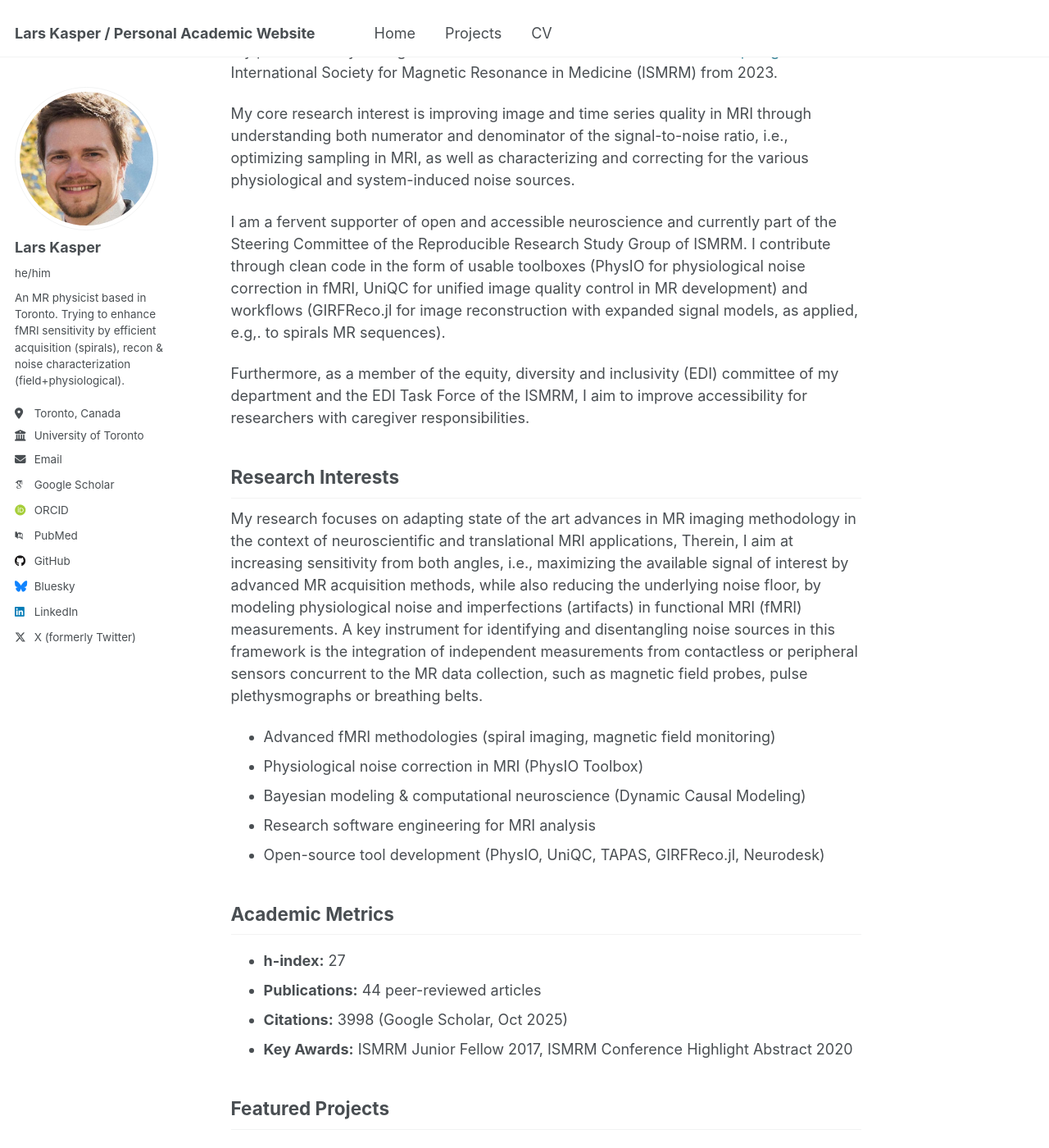
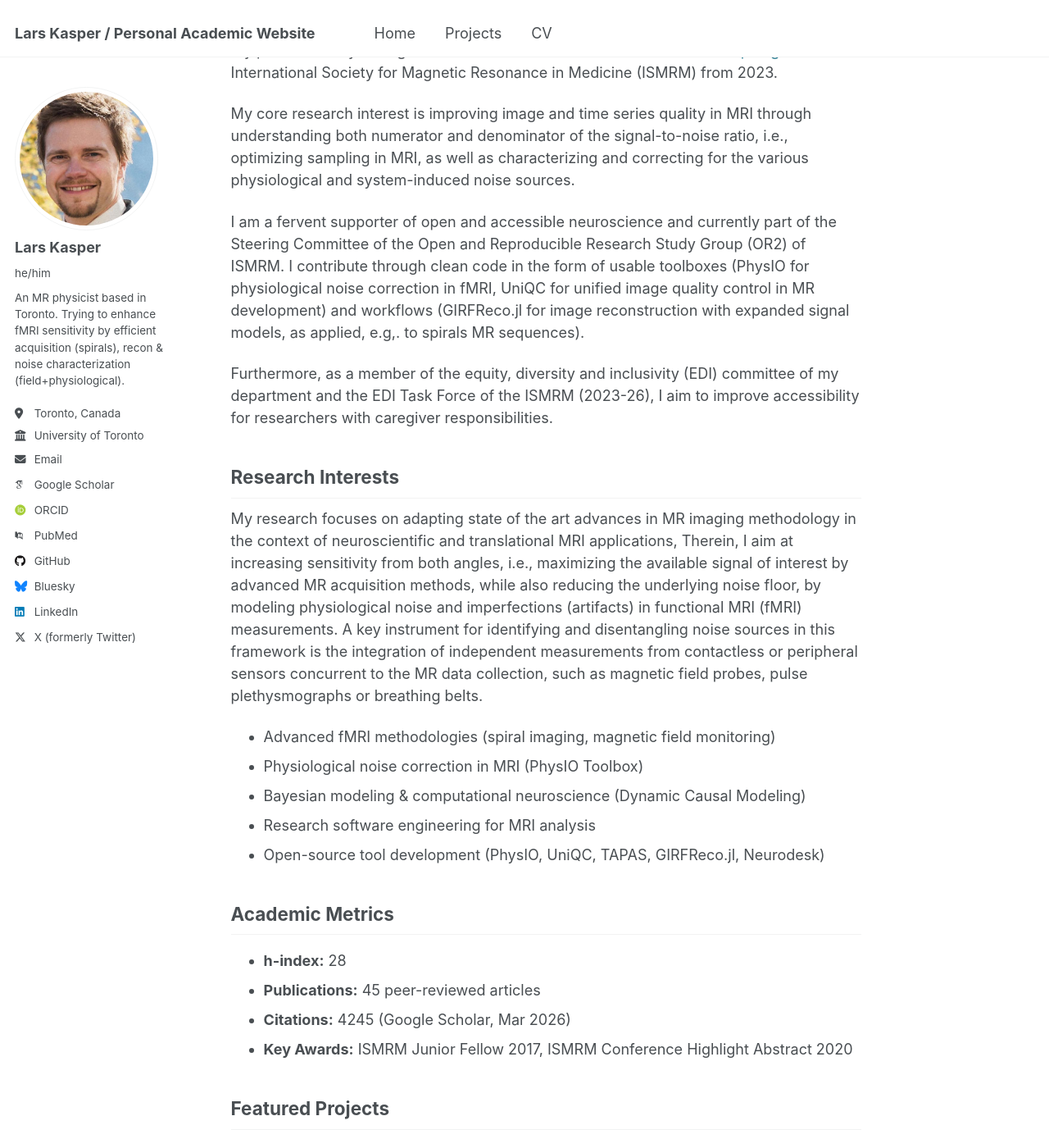
Before and after one commit to mrikasper/mrikasper.github.io, a Jekyll site: the page built from _pages/about.md, in a window 1280 px wide and 1400 px high, scrolled down 354 px. Shown: the whole window at 82% size. Built offline with Jekyll 4.4.1, drawn with Linux system fonts in a browser that asks for light colours; some web fonts are replaced.

Commit message:
Update about.md; updated bibliometrics

```diff
--- a/_pages/about.md
+++ b/_pages/about.md
@@ -15,9 +15,9 @@ My personal story through the lens of MRI can be found in this [Member Spotlight
 
 My core research interest is improving image and time series quality in MRI through understanding both numerator and denominator of the signal-to-noise ratio, i.e., optimizing sampling in MRI, as well as characterizing and correcting for the various physiological and system-induced noise sources.
 
-I am a fervent supporter of open and accessible neuroscience and currently part of the Steering Committee of the Reproducible Research Study Group of ISMRM. I contribute through clean code in the form of usable toolboxes (PhysIO for physiological noise correction in fMRI, UniQC for unified image quality control in MR development) and workflows (GIRFReco.jl for image reconstruction with expanded signal models, as applied, e.g,. to spirals MR sequences).
+I am a fervent supporter of open and accessible neuroscience and currently part of the Steering Committee of the Open and Reproducible Research Study Group (OR2) of ISMRM. I contribute through clean code in the form of usable toolboxes (PhysIO for physiological noise correction in fMRI, UniQC for unified image quality control in MR development) and workflows (GIRFReco.jl for image reconstruction with expanded signal models, as applied, e.g,. to spirals MR sequences).
 
-Furthermore, as a member of the equity, diversity and inclusivity (EDI) committee of my department and the EDI Task Force of the ISMRM, I aim to improve accessibility for researchers with caregiver responsibilities.
+Furthermore, as a member of the equity, diversity and inclusivity (EDI) committee of my department and the EDI Task Force of the ISMRM (2023-26), I aim to improve accessibility for researchers with caregiver responsibilities.
 
 ## Research Interests
 
@@ -31,9 +31,9 @@ My research focuses on adapting state of the art advances in MR imaging methodol
 
 ## Academic Metrics
 
-- **h-index:** 27
-- **Publications:** 44 peer-reviewed articles
-- **Citations:** 3998 (Google Scholar, Oct 2025)
+- **h-index:** 28
+- **Publications:** 45 peer-reviewed articles
+- **Citations:** 4245 (Google Scholar, Mar 2026)
 - **Key Awards:** ISMRM Junior Fellow 2017, ISMRM Conference Highlight Abstract 2020
 
 ## Featured Projects
```
